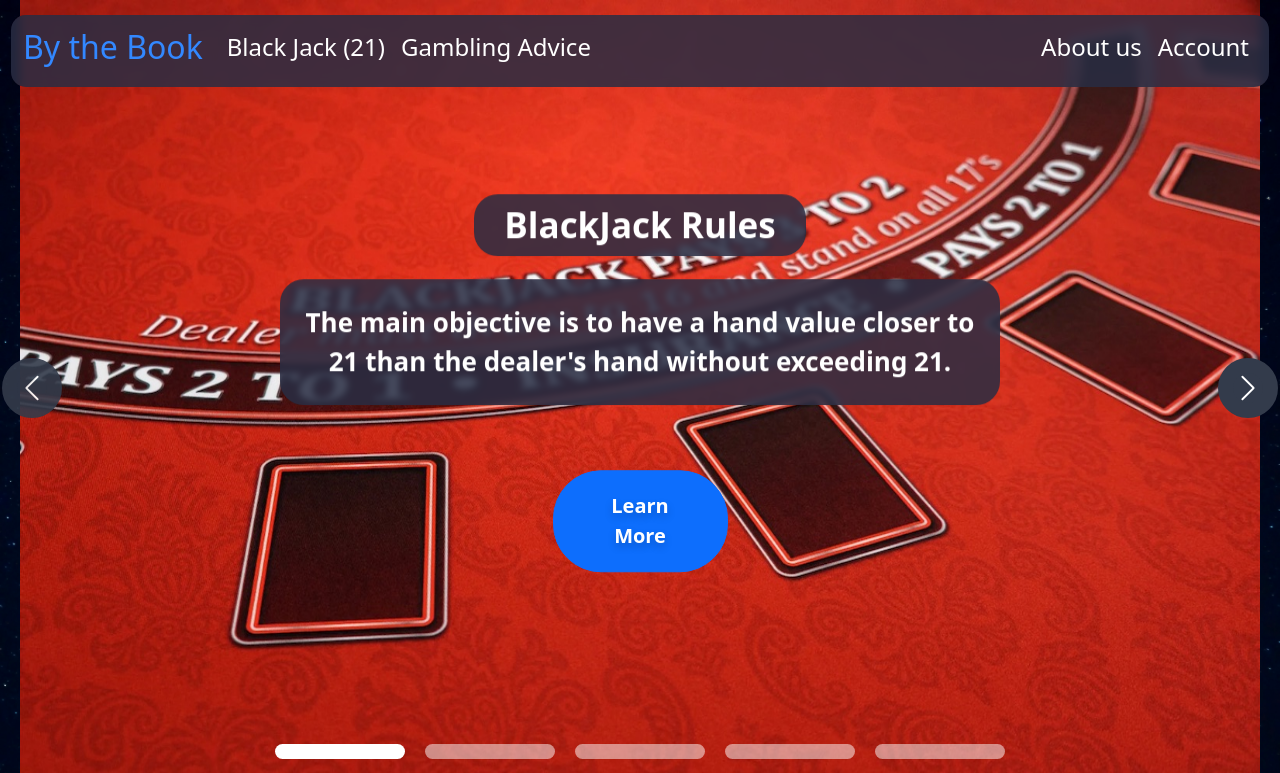
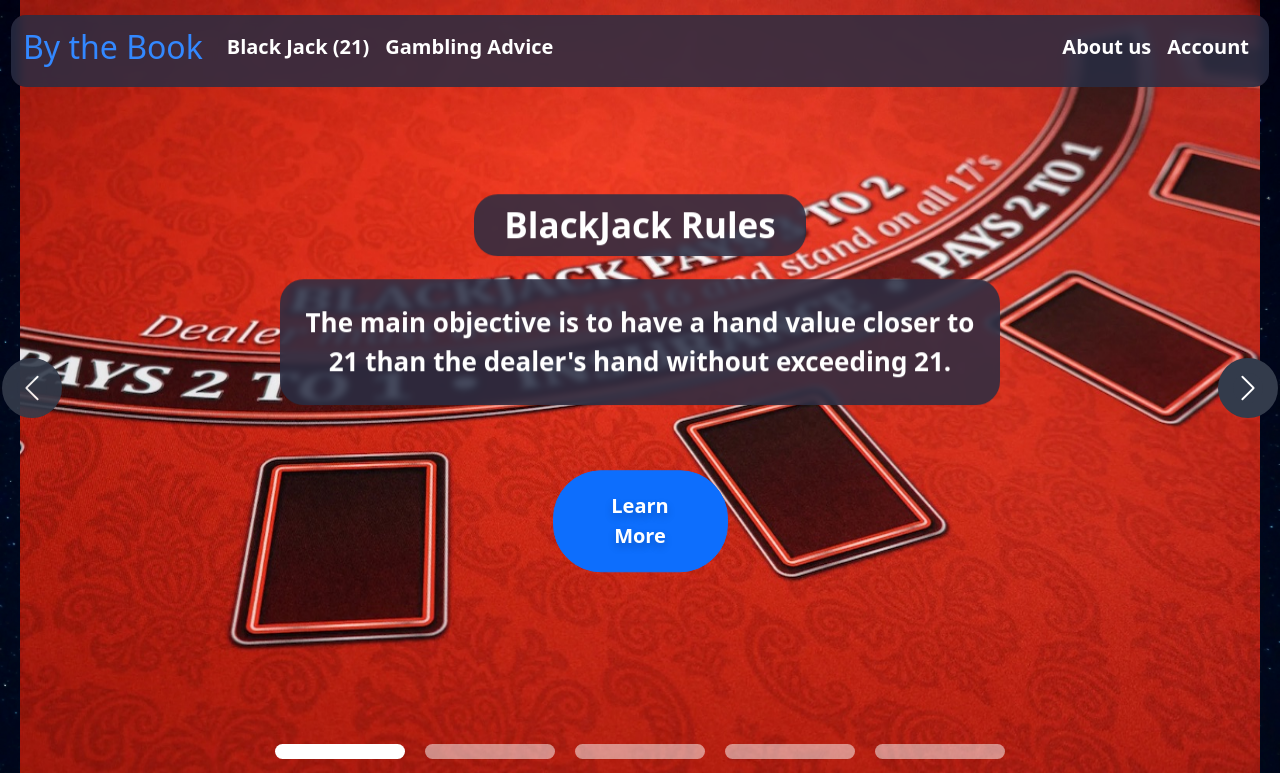
Before and after one commit to LukeDenHartog/by-the-book, a React (Create React App) app: page / in a window 1280 px wide. Shown: the top 773 px of the page. Built offline with nearby package versions, Linux system fonts and the light colour scheme.

Commit message:
fixing color interaction w/ h1 + adding font-weight & converted h4s into h5s

```diff
--- a/src/components/Navbar/Navbar.css
+++ b/src/components/Navbar/Navbar.css
@@ -1,18 +1,28 @@
+h5 {
+    font-weight: 800;
+}
+
+.navbar-toggler:focus {
+    box-shadow: none;
+}
+
 #collapsible-nav-dropdown {
     display: flex;
     justify-content: center;
 }
+
 .navbar-nav .nav-link.active, .navbar-nav .nav-link.show {
     color: green;
+    text-decoration: underline;
 }
 
 .navbar-nav .nav-link::after {
     display: none;
-  }
+}
 
 .btn-close {
     filter: invert(1) grayscale(100%) brightness(200%);
-  }
+}
 
 .offcanvas.offcanvas-end {
     background-color: #282d43;
@@ -87,8 +97,8 @@
 }
 
 @media (max-width: 991px) {
-    h4 {
-        margin: 25px 0px;
+    h5 {
+        margin: 15px 0px;
         padding: 20px;
     }
     .off-canvas-hover-feature:hover {
--- a/src/components/Navbar/Navbar.js
+++ b/src/components/Navbar/Navbar.js
@@ -27,8 +27,8 @@ function NavbarModule() {
   return (
     <Navbar expand="lg" className="mb-3 nav-background">
       <Container fluid>
-        <Navbar.Brand href="#" className="brand-name-color">
-          <h2>By the Book</h2>
+        <Navbar.Brand href="#">
+          <h2 className="brand-name-color">By the Book</h2>
         </Navbar.Brand>
         <Navbar.Toggle aria-controls="offcanvasNavbar-expand-lg" onClick={handleShowOffCanvas} />
         <Navbar.Offcanvas
@@ -46,7 +46,7 @@ function NavbarModule() {
           <Offcanvas.Body>
             <Nav className="me-auto">
               <Nav className="off-canvas-hover-feature">
-                <NavDropdown title={<h4>Black Jack (21)</h4>} id="collapsible-nav-dropdown">
+                <NavDropdown title={<h5>Black Jack (21)</h5>} id="collapsible-nav-dropdown">
                   <NavDropdown.Item href="#action/3.1">Basic Rules</NavDropdown.Item>
                   <NavDropdown.Item href="#action/3.2">Basic Strategy</NavDropdown.Item>
                   <NavDropdown.Divider />
@@ -54,7 +54,7 @@ function NavbarModule() {
                 </NavDropdown>
               </Nav>
               <Nav className="off-canvas-hover-feature">
-                <NavDropdown title={<h4>Gambling Advice</h4>} id="collapsible-nav-dropdown">
+                <NavDropdown title={<h5>Gambling Advice</h5>} id="collapsible-nav-dropdown">
                   <NavDropdown.Item href="#action/3.1">Betting</NavDropdown.Item>
                   <NavDropdown.Item href="#action/3.2">Sports</NavDropdown.Item>
                   <NavDropdown.Divider />
@@ -63,7 +63,7 @@ function NavbarModule() {
               </Nav>
             </Nav>
             <Nav className="off-canvas-hover-feature">
-              <NavDropdown title={<h4>About us</h4>} id="collapsible-nav-dropdown">
+              <NavDropdown title={<h5>About us</h5>} id="collapsible-nav-dropdown">
                 <NavDropdown.Item href="#action/3.1">News</NavDropdown.Item>
                 <NavDropdown.Item href="#action/3.2">About By the Book</NavDropdown.Item>
                 <NavDropdown.Divider />
@@ -71,7 +71,7 @@ function NavbarModule() {
               </NavDropdown>
             </Nav>
             <Nav className="off-canvas-hover-feature">
-            <NavDropdown title={<h4>Account</h4>} id="collapsible-nav-dropdown">
+            <NavDropdown title={<h5>Account</h5>} id="collapsible-nav-dropdown">
                 <NavDropdown.Item href="#action/3.1">Log in</NavDropdown.Item>
                 <NavDropdown.Item href="#action/3.2">Sign out</NavDropdown.Item>
                 <NavDropdown.Divider />
```
